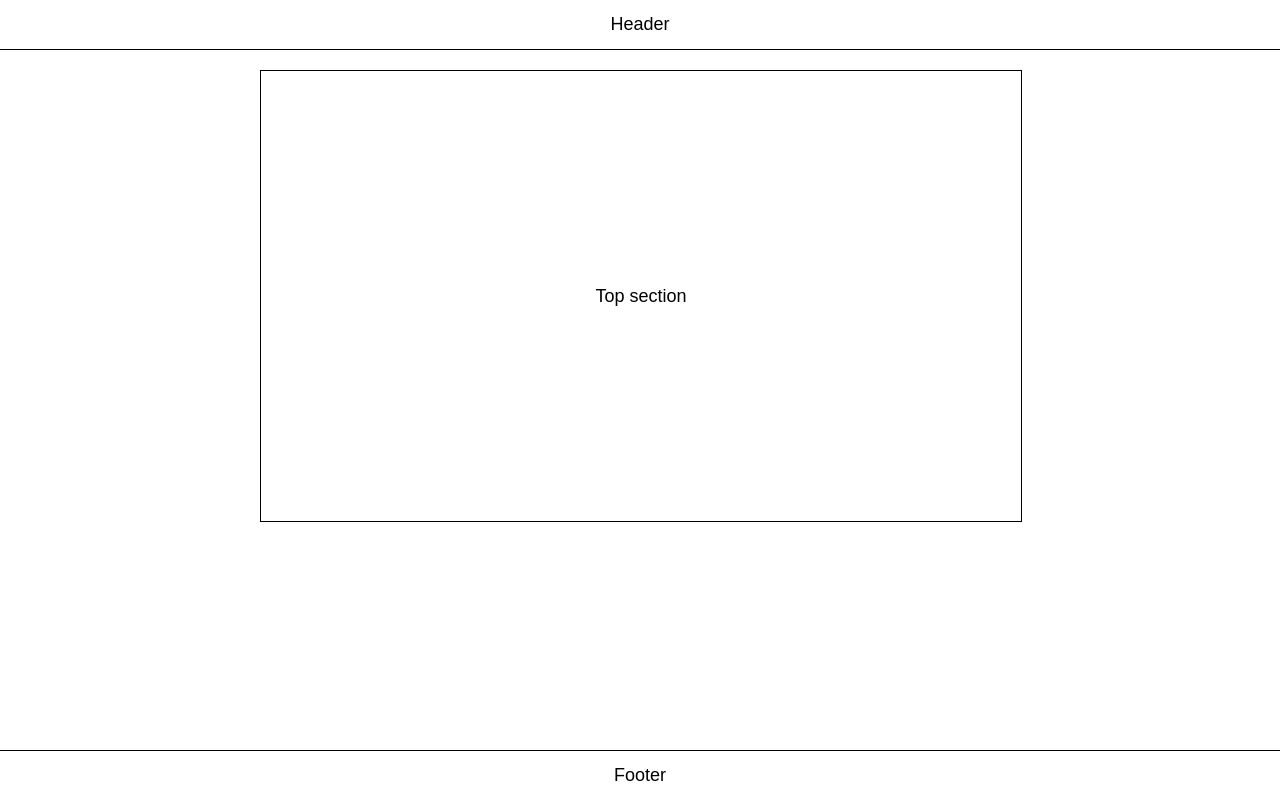
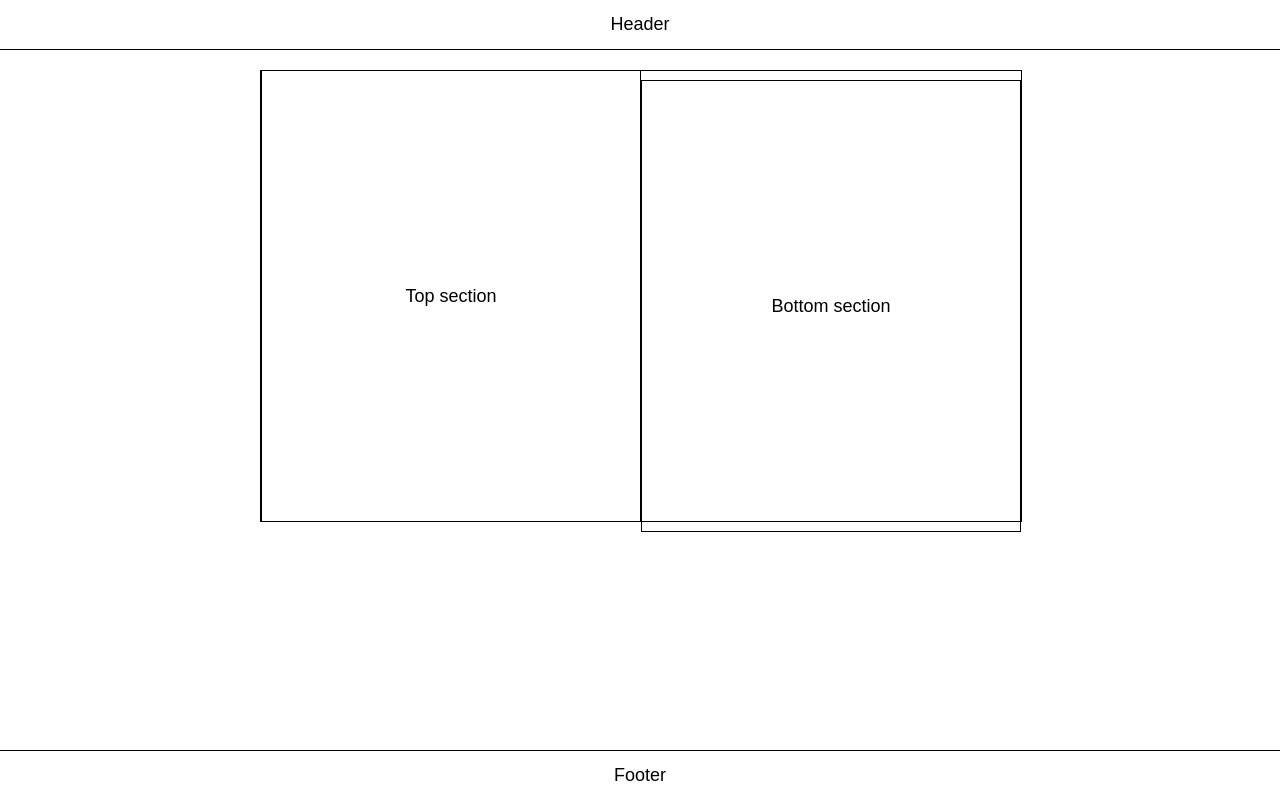
Before and after one commit to ooloo-io/github-flow-jkettmann, a plain HTML site: page src/index.html in a window 1280 px wide. Drawn offline with nearby package versions, Linux system fonts and the light colour scheme.

Commit message:
Bottom section (#5)
* Add bottom section

* Fix space below header

```diff
--- a/src/index.html
+++ b/src/index.html
@@ -18,7 +18,12 @@
   </header>
   <main class="content">
     <section class="section">
-      Top section
+      <section class="section">
+        Top section
+      </section>
+      <section class="section">
+        Bottom section
+      </section>
     </section>
   </main>
   <footer class="footer">
--- a/src/styles.css
+++ b/src/styles.css
@@ -30,8 +30,13 @@ body {
 .section {
   height: 450px;
   width: 100%;
+  margin-top: 20px;
   display: flex;
   justify-content: center;
   align-items: center;
   border: 1px solid black;
 }
+
+.section:first-child {
+  margin-top: 0;
+}
```
